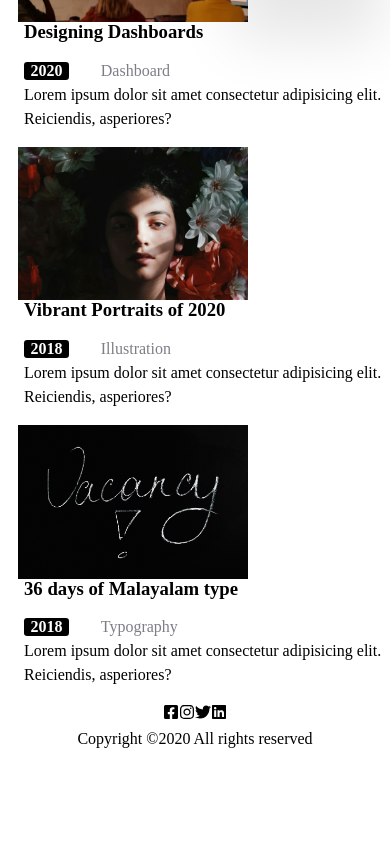
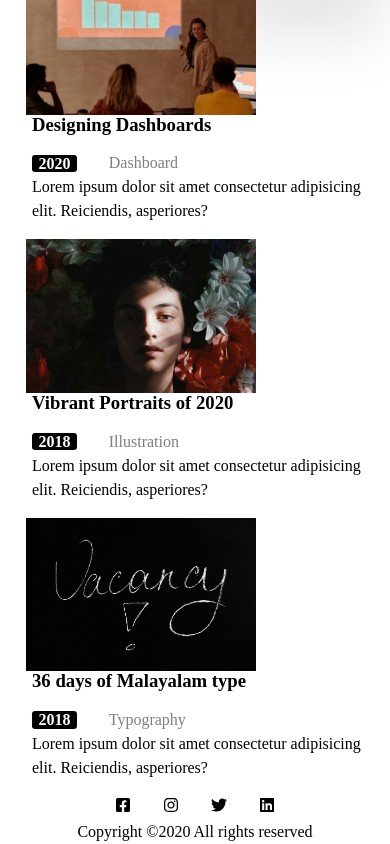
Before and after one commit to IKANYI/Portofolio-Build, a React (Vite) app: page / in a window 390 px wide. Shown: the part 845-1689 px from the top of the page. Before the commit the page ends 1596 px from the top, so only its background shows below. Built offline with nearby package versions, Linux system fonts and the light colour scheme.

Commit message:
improve the responsiveness

```diff
--- a/src/App.jsx
+++ b/src/App.jsx
@@ -13,7 +13,7 @@ function App() {
         <Head />
         <Routes>
           <Route path="/" element={<Home />} />
-          <Route path="/works" element={<Work />} />
+          <Route path="/Work" element={<Work />} />
           <Route path="/blogs" element={<Blogs />} />
         </Routes>
         <Footer />
--- a/src/components/Head.css
+++ b/src/components/Head.css
@@ -57,7 +57,8 @@ a:hover{
   justify-content: end;
   align-items: center;
 }
-.socials a {
+.socials  {
   gap: 2rem;
-  display: inline-block;
+  display: flex;
+
 }
--- a/src/pages/Blogs/Blog.css
+++ b/src/pages/Blogs/Blog.css
@@ -1,3 +1,4 @@
+
 .text {
   display: flex;
   gap: 1rem;
--- a/src/pages/Blogs/Blog.jsx
+++ b/src/pages/Blogs/Blog.jsx
@@ -1,7 +1,7 @@
 import "./Blog.css";
 function Blog() {
   return (
-    <div>
+    <div className="blog">
       <div className="blog-container">
         <h1 className="maintitle">Blog</h1>
         <div className="maincontainer">
--- a/src/pages/main.css
+++ b/src/pages/main.css
@@ -1,3 +1,8 @@
+.home{
+  margin: 0 4rem;
+  max-width: 1040px;
+
+}
 .profile {
   display: flex;
   max-width: 40rem;
@@ -33,7 +38,10 @@
   display: block;
   object-fit: cover;
 }
-@media screen and (max-width: 420px) {
+@media screen and (max-width: 750px) {
+  .home{
+    margin: 0 .5rem;
+  }
   .profile-info{
     width: 100%;
     align-items: center;
@@ -49,6 +57,7 @@
   .recent-post-head{
     display: flex;
     flex-direction: column;
+    margin: 0 8rem;
   }
   .view{
     display: none;
```
